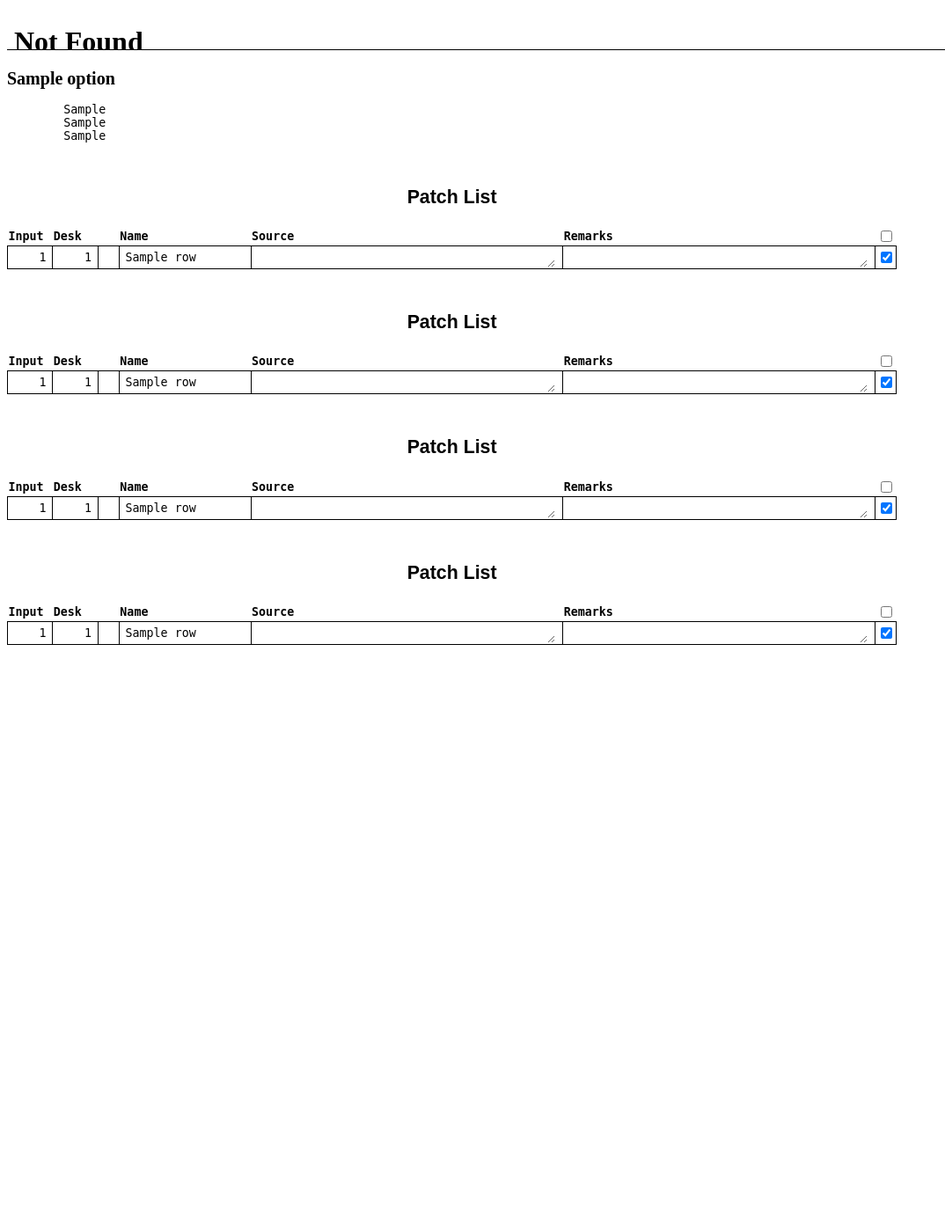
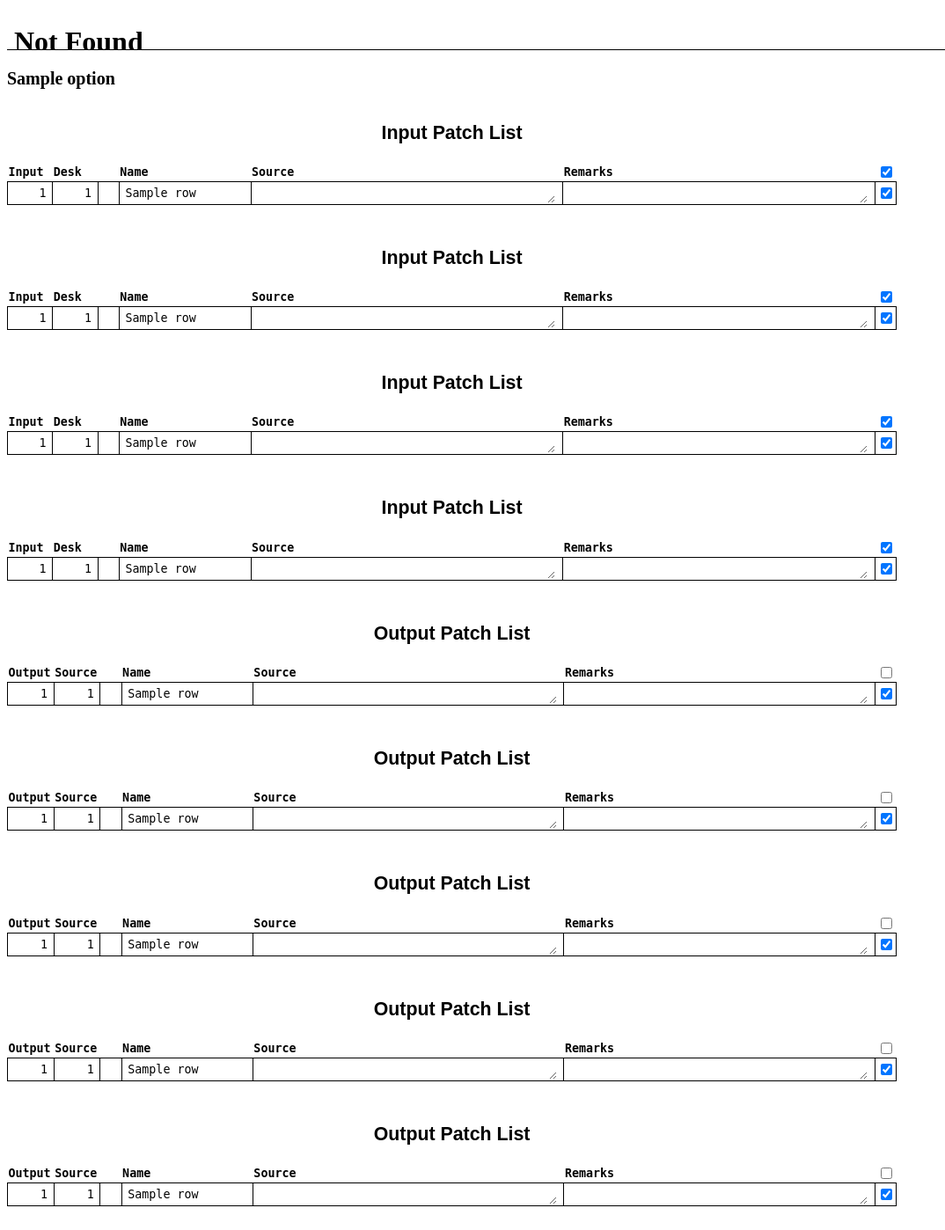
Before and after one commit to cstranex/x32-patch-list, a Flask app: template templates/template.html in a window 1280 px wide. Shown: the whole page at 88% size, without its empty margins (0-1074 px from the left). Before the commit the page ends 733 px from the top, so only its background shows below. Run offline with Flask 2, Linux system fonts and the light colour scheme; the template is opened without the code that fills it: most values are stand-ins (such as "Sample title", 1, 10 or a date in 2020); some libraries are stand-ins or nearby versions.

Commit message:
Add output patch templating

```diff
--- a/fe.py
+++ b/fe.py
@@ -17,10 +17,13 @@ app.debug = True
 parser = ScnParser()
 
 TYPE_NAMES = {
-    'local': 'Local',
+    'in': 'Local',
     'aes50a': 'AES50-A',
     'aes50b': 'AES50-B',
     'card': 'Card',
+
+    'p16': 'Ultranet',
+    'out': 'Local',
 }
 
 
--- a/main.py
+++ b/main.py
@@ -28,8 +28,16 @@ INPUTS = ['ch', 'auxin']
 MAX_CHANNELS = {
     'aes50a': 48,
     'aes50b': 48,
-    'local': 40,
+    'in': 40,
     'card': 32,
+}
+
+MAX_OUTPUTS = {
+    'aes50a': 48,
+    'aes50b': 48,
+    'card': 32,
+    'out': 16,
+    'p16': 16
 }
 
 """
@@ -96,7 +104,7 @@ def RouteSourceFromRouteGroup(group, offset):
         return 'local.{:02}'.format(offset + 33)
     elif src == 'AN':
         return '{}.{:02}'.format(
-            'local',
+            'in',
             offset + int(n)
         )
     elif src == 'A':
@@ -248,7 +256,7 @@ class ScnParser(object):
         self.outputs = {}
         self.channel_by_route = defaultdict(list)
         self.input_route_source = {}
-        self.output_route_source = defaultdict(list)
+        self.output_route_source = {}
 
     def ParseFile(self, fobj):
         """ Parse a file-like object """
@@ -294,9 +302,7 @@ class ScnParser(object):
                     else:
                         src = route_source
 
-                        self.output_route_source[route_source].append(
-                            route_path
-                        )
+                        self.output_route_source[route_path] = route_source
 
                     self.route[route_path] = {
                         'name': name,
@@ -316,10 +322,8 @@ class ScnParser(object):
         if config_type == 'main':
             config_type = 'out'
 
-        self.outputs['{}.{}'.format(config_type, ch_num)] = {
-            'name': GetNameForOutput(config_type, ch_num),
-            'channel_key': GetChannelKeyFromSource(int(source))
-        }
+        self.outputs['{}.{}'.format(
+            config_type, ch_num)] = GetChannelKeyFromSource(int(source))
 
     def ParseConfig(self, line):
         """ Parse configuration """
@@ -329,7 +333,7 @@ class ScnParser(object):
         if config_type in OUTPUTS:
             _path, name, _, colour = line  # osc path, name, icon, colour
 
-            self.channels['out.{}.{}'.format(config_type, ch_num)] = {
+            self.channels['{}.{}'.format(config_type, ch_num)] = {
                 'name': name,
                 'color': colour
             }
@@ -341,7 +345,7 @@ class ScnParser(object):
                 config_type = 'in'
 
             route_key = GetRouteKeyFromSource(int(source))
-            chan_key = 'in.{}.{}'.format(config_type, ch_num)
+            chan_key = '{}.{}'.format(config_type, ch_num)
 
             self.channels[chan_key] = {
                 'name': name,
@@ -354,6 +358,42 @@ class ScnParser(object):
     def GetRoute(self, route):
         """ Get a route by key """
         return self.route.get(route)
+
+    def GetOutputListForType(self, output_type):
+        """
+            Interate through all outputs for type and find output channel source.
+        """
+        patch = []
+        for i in range(MAX_OUTPUTS[output_type]):
+            key = '{}.{:02}'.format(output_type, i + 1)
+
+            if output_type == 'p16':
+                # Force something different
+                source = self.outputs.get(key)
+                if not source:
+                    patch.append(None)
+                    continue
+
+            elif key in self.output_route_source:
+                source = self.output_route_source[key]
+            else:
+                patch.append(None)
+                continue
+
+            if source.startswith('p16'):
+                patch.append({
+                    'p16': True,
+                    # 'channel_index': source.split('.')[1]
+                })
+                continue
+
+            # Linked to an Output
+            if source in self.outputs:
+                source = self.outputs.get(source)
+
+            patch.append(self.channels.get(source))
+
+        return patch
 
     def GetChannelListForType(self, input_type):
         """
--- a/templates/input_patch.html
+++ b/templates/input_patch.html
@@ -1,7 +1,7 @@
-{% import 'util.html' as util %} {% for type in ['local', 'aes50a', 'aes50b', 'card'] %}
+{% import 'util.html' as util %} {% for type in ['in', 'aes50a', 'aes50b', 'card'] %}
 <table>
     <thead>
-        <caption>{{TYPE_NAMES[type]}} Patch List</caption>
+        <caption>{{TYPE_NAMES[type]}} Input Patch List</caption>
         <tr>
             <th>Input</th>
             <th>Desk</th>
@@ -10,12 +10,12 @@
             <th>Source</th>
             <th>Remarks</th>
             <th>
-                <input type="checkbox" class="togglechildren">
+                <input type="checkbox" class="togglechildren" checked>
             </th>
         </tr>
     </thead>
     <tbody>
-        {% for row in parser.GetChannelListForType(type) %} {% if not row %}{% set _row = [{}] %}{% else %}{% set _row = row %}{%
+        {% for row in parser.GetChannelListForType(type) %} {% if not row %}{% set _row = [none] %}{% else %}{% set _row = row %}{%
         endif %} {% set cycle = loop.cycle('odd', 'even') %} {% set parent_loop = loop %} {% for chan in _row %}
         <tr class="{{cycle}}">
             {% if loop.index0 == 0 %}
--- /dev/null
+++ b/templates/output_patch.html
@@ -0,0 +1,41 @@
+{% import 'util.html' as util %} {% for type in ['out', 'aes50a', 'aes50b', 'card', 'p16'] %}
+<table>
+    <thead>
+        <caption>{{TYPE_NAMES[type]}} Output Patch List</caption>
+        <tr>
+            <th>Output</th>
+            <th>Source</th>
+            <th></th>
+            <th>Name</th>
+            <th>Source</th>
+            <th>Remarks</th>
+            <th>
+                <input type="checkbox" class="togglechildren">
+            </th>
+        </tr>
+    </thead>
+    <tbody>
+        {% for row in parser.GetOutputListForType(type) %}
+        <tr class="{{loop.cycle('odd', 'even')}}">
+            {% if row.p16 %}
+            <td>{{loop.index}}</td>
+            <td></td>
+            <td class="colour col-OFF"></td>
+            <td>Ultranet</td>
+            <td></td>
+            <td></td>
+            <td>{{ util.checkbox(false) }}</td>
+            {% else %}
+            <td>{{loop.index}}</td>
+            <td>{{row.channel_index}}</td>
+            <td class="colour col-{{row.color}}"></td>
+            <td>{{row.name}}</td>
+            <td>{{ util.user_input() }}</td>
+            <td>{{ util.user_input() }}</td>
+            <td>{{ util.checkbox(row is not none) }}</td>
+            {% endif %}
+        </tr>
+        {% endfor %}
+    </tbody>
+</table>
+{%endfor%}
--- a/templates/template.html
+++ b/templates/template.html
@@ -11,11 +11,7 @@
     <iframe src="/menu.html"></iframe>
 
     <h2>{{options.title}}</h2>
-    <pre>
-        {{parser.route_source_to_route_path}}
-        {{parser.channel_by_route}}
-        {{parser.output_route_source}}
-    </pre> {% include 'input_patch.html' %}
+    {% include 'input_patch.html' %} {% include 'output_patch.html' %}
     <script src="https://ajax.googleapis.com/ajax/libs/jquery/3.2.1/jquery.min.js"></script>
     <script src="/web.js"></script>
 </body>
```
Also changed, not shown: 1 other file.
